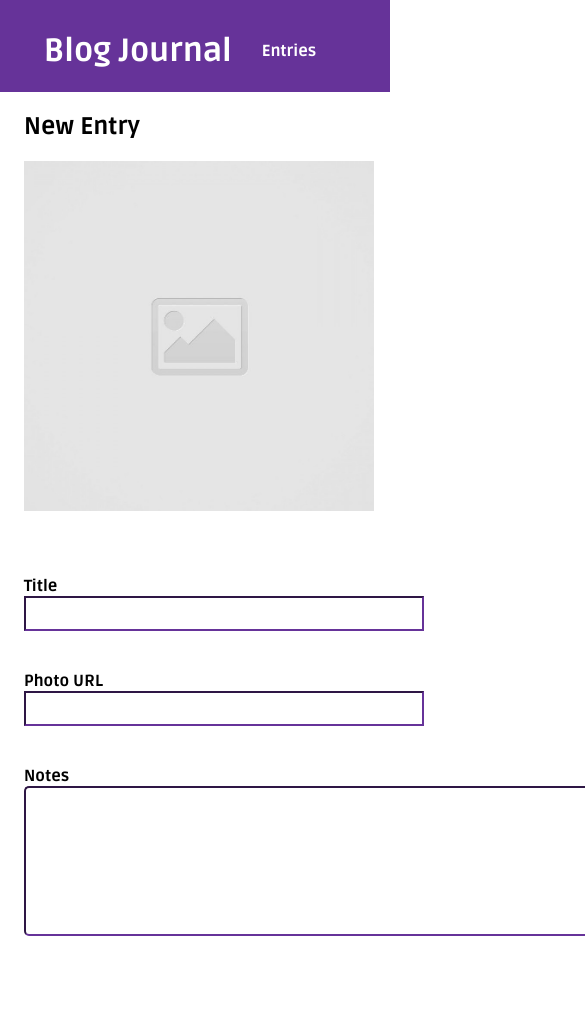
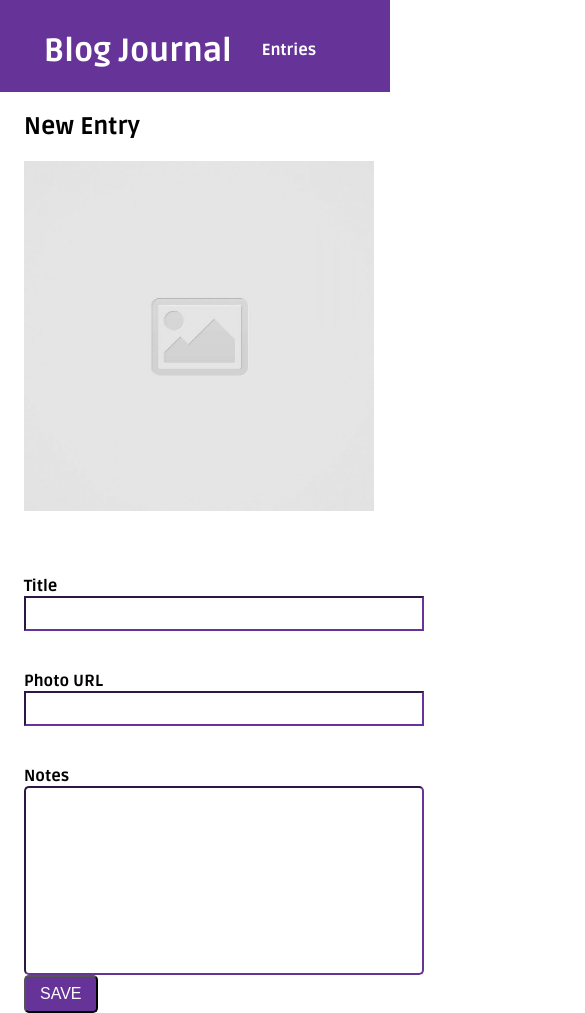
Before and after one commit to Youssef-Najjarine/code-journal, a website: page index.html in a window 390 px wide. Shown: the top 1013 px of the page, 585 px wide, since content can reach past the window. Before the commit the page ends 974 px from the top, so only its background shows below. Drawn offline with Linux system fonts and the light colour scheme.

Commit message:
user-can-create-an-entry

```diff
--- a/css/layout.css
+++ b/css/layout.css
@@ -27,3 +27,9 @@
     width: 50%;
   }
 }
+
+@media only screen and (max-width: 568px) {
+  .container #notes {
+    width: 400px;
+  }
+}
--- a/css/styles.css
+++ b/css/styles.css
@@ -22,7 +22,6 @@ h1 {
 .nav {
   display: flex;
   justify-content: center;
-  align-items: center;
 }
 
 .nav a {
@@ -49,16 +48,15 @@ label {
 }
 
 #notes {
+  font-size: 30px;
   border-radius: 5px;
   border-color: rebeccapurple;
   width: 830px;
-  height: 150px;
+  padding-bottom: 150px;
   position: relative;
 }
 
 .save {
-  position: absolute;
-  left: 1290px;
   border-radius: 5px;
   font-size: 16px;
   text-decoration: none;
--- a/index.html
+++ b/index.html
@@ -47,9 +47,9 @@
         <label for="notes">Notes</label><br>
         <input type="text" name="notes" id="notes" required/>
     </div>
+    <button class="save">Save</button>
+    </div>
 
-    </div>
-    <button class="save">Save</button>
   </form>
   </div>
   <script src="js/main.js"></script>
```
